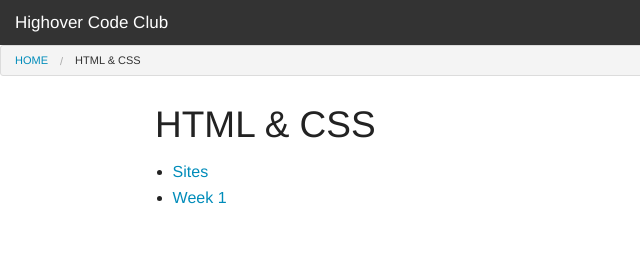
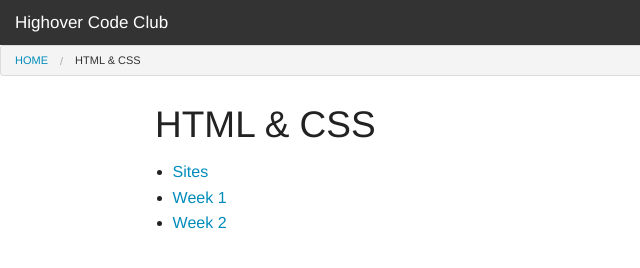
Before and after one commit to iansealy/highovercodeclub.org.uk, a plain HTML site: page htmlcss/index.html in a window 1280 px wide. Shown: the full height of the page, 0-640 px from the left. Drawn offline with Linux system fonts and the light colour scheme.

Commit message:
Link to week 2.

```diff
--- a/htmlcss/index.html
+++ b/htmlcss/index.html
@@ -44,6 +44,7 @@
         <ul>
           <li><a href="/htmlcss/sites/">Sites</a></li>
           <li><a href="/htmlcss/week1/">Week 1</a></li>
+          <li><a href="/htmlcss/week2/">Week 2</a></li>
         </ul>
       </div>
     </div>
```
